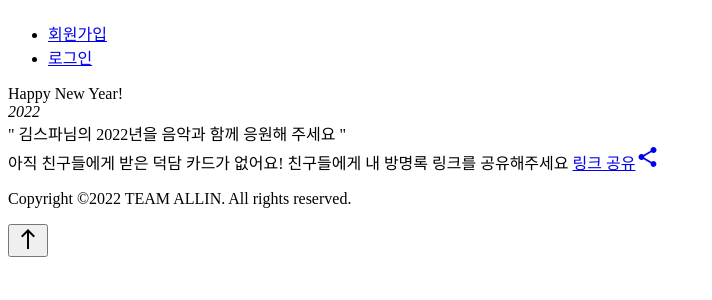
After one commit to Mato9222/ProjectA, a Flask app: template templates/board.html in a window 1280 px wide. The commit adds this page. Shown: the top 300 px of the page, without its empty margins (0-712 px from the left). Run offline with Flask 2, Linux system fonts and the light colour scheme; the template is opened without the code that fills it, so the values that code supplies are empty; some libraries are stand-ins or nearby versions.

Commit message:
sanso93-home,share page
sanso93-home,share page

```diff
--- /dev/null
+++ b/templates/board.html
@@ -0,0 +1,64 @@
+<!DOCTYPE html>
+<html lang="en">
+<head>
+    <meta charset="UTF-8">
+    <meta http-equiv="X-UA-Compatible" content="IE=edge">
+    <meta name="viewport" content="width=device-width, initial-scale=1.0">
+    <link
+    href="https://fonts.googleapis.com/css2?family=Noto+Sans+KR:wght@300;400;500;700;900&family=Pacifico&display=swap"
+    rel="stylesheet">
+<link href="https://fonts.googleapis.com/icon?family=Material+Icons" rel="stylesheet" />
+
+    <link rel="stylesheet" href="../css/reset.css" />
+    <link rel="stylesheet" href="../css/layout.css" />
+    <script src="../js/jquery-3.6.0.min.js"></script>
+    <script src="../js/common.js"></script>
+    <script src="../js/gsap/gsap.min.js"></script>
+    <title>Wishes For You : 내 방명록</title>
+</head>
+<body class="Site">
+    <header id="header">
+        <div class="contents-wrapper">
+            <h1 class="logo"><a href="index.html" class="link_logo"></a></h1>
+            <ul>
+                <li><a href="#">회원가입</a></li>
+                <li><a href="#">로그인</a></li>
+            </ul>
+        </div>
+    </header>
+    <section id ="content" class="content Site-content">
+        <div class="inner">
+            <div class="title-wrap">
+                <div class="title">Happy New Year!<br><em>2022</em></div>
+                <div class="sub-title">" <span class="user_name">김스파</span>님의 2022년을 음악과 함께 응원해 주세요 "</div>
+            </div>
+        <div class="board-wrap">
+            <div class="no-list">
+                <span class="no-msg">아직 친구들에게 받은 덕담 카드가 없어요! 친구들에게 내 방명록 링크를 공유해주세요</span>
+                <a href="#" class="btn btn-share">링크 공유<span class="material-icons">
+                    share</span> </a>
+            </div>
+            <!-- <ul id="board-list">
+                <li>1</li>
+                <li>1</li>
+                <li>1</li>
+                <li>1</li>
+                <li>1</li>
+                <li>1</li>
+                <li>1</li>
+            </ul> -->
+        </div>
+        </div>
+
+    </section>
+    <footer id="footer">
+        <div class="inner">
+            <p class="copy_right">Copyright ©2022 TEAM ALLIN. All rights reserved.</p>
+        </div>
+    </footer>
+    <button class="btnTop">
+        <span class="material-icons">north</span>
+    </button>
+</body>
+
+</html>
```
Also changed, not shown: templates/index.html (+45 -4 lines).
